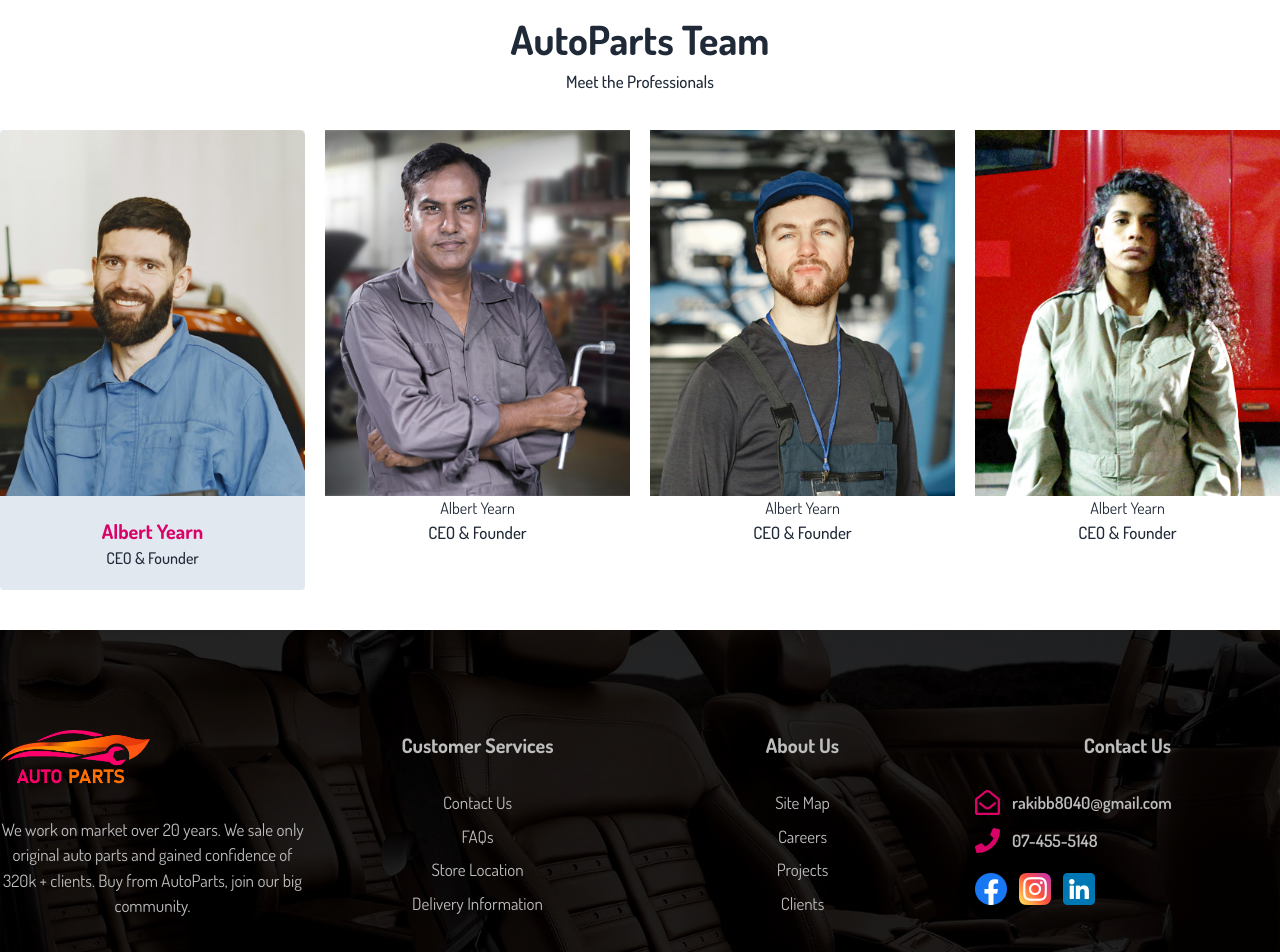
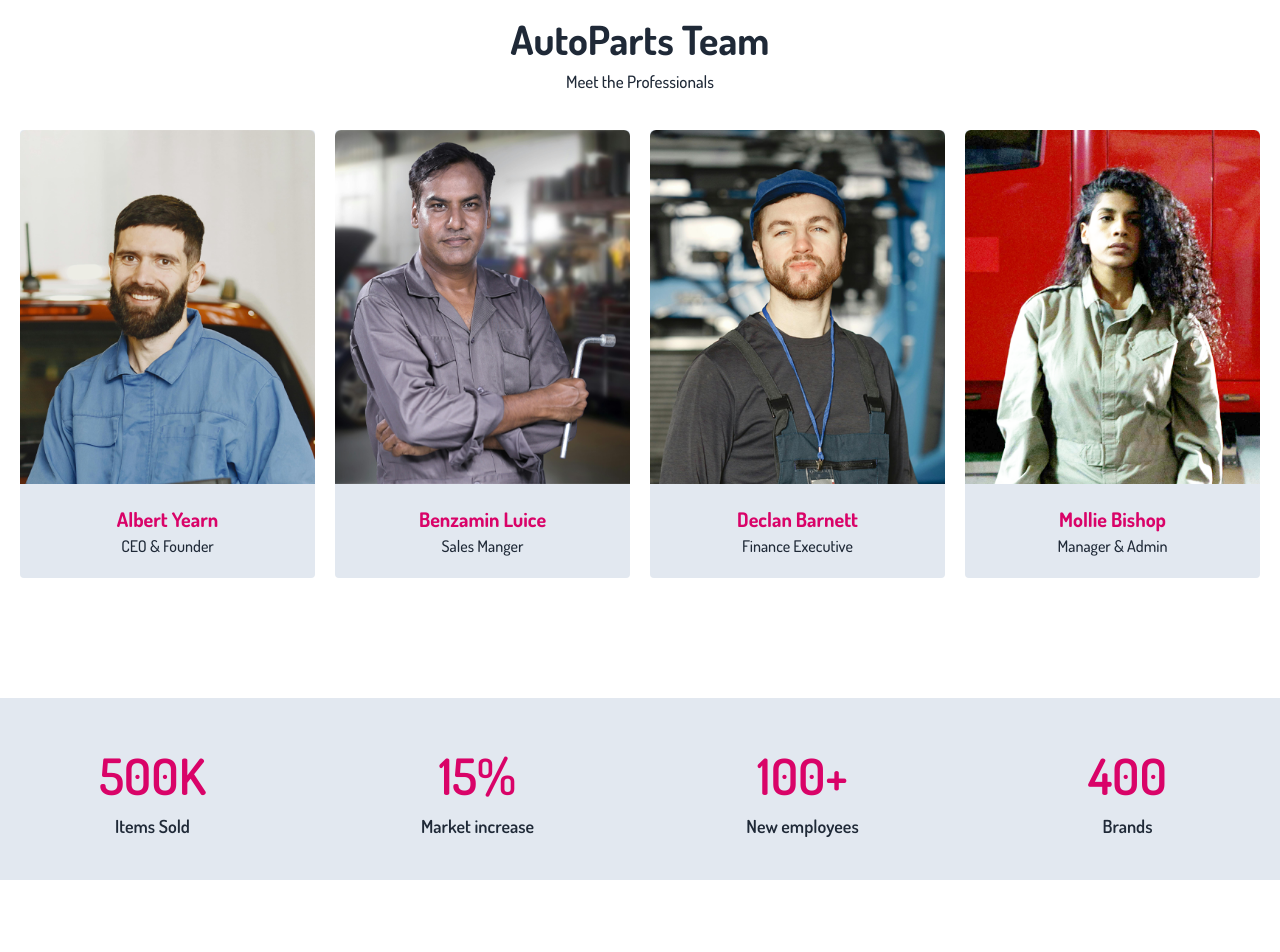
Before and after one commit to Rakib86547/AutoParts-Client, a React (Vite) app: page /about in a window 1280 px wide. Shown: the part 660-1612 px from the top of the page. Built offline with nearby package versions, Linux system fonts and the light colour scheme.

Commit message:
complete about page

```diff
--- a/package.json
+++ b/package.json
@@ -13,6 +13,7 @@
     "localforage": "^1.10.0",
     "match-sorter": "^6.3.4",
     "react": "^18.2.0",
+    "react-countup": "^6.5.3",
     "react-dom": "^18.2.0",
     "react-hook-form": "^7.51.1",
     "react-icons": "^5.0.1",
--- a/src/App.css
+++ b/src/App.css
@@ -112,16 +112,12 @@ ul.menu-list-box li {
   opacity: 0.7;
 }
 
-.box-container {
-  transition: all .3s;
-}
-
-.team-social-icon-box{
+ .team-social-icon-box{
   visibility: hidden;
 }
 
-.box-container:hover .team-social-icon-box{
-  transform: translateY(-100px);
-  transition: all .3s;
+ .box-container:hover .team-social-icon-box{
+  transform: translateX(0%);
   visibility: visible;
+  top: 50%;
 }
--- a/src/pages/About/About.jsx
+++ b/src/pages/About/About.jsx
@@ -9,6 +9,7 @@ import { FaFacebook, FaSkype } from "react-icons/fa";
 import { FaInstagram } from "react-icons/fa";
 import { FaLinkedin } from "react-icons/fa";
 import { FaXTwitter } from "react-icons/fa6";
+import CountUp from 'react-countup';
 import '../../App.css';
 
 const About = () => {
@@ -42,19 +43,19 @@ const About = () => {
                         </div>
                     </div>
 
-                    <div className='team-container mt-10'>
+                    <div className='team-container mt-10 max-[1280px]:px-5'>
                         <div>
                             <h1>AutoParts Team</h1>
                             <h3>Meet the Professionals</h3>
                         </div>
                         <div className='grid gap-5 md:grid-cols-2 lg:grid-cols-4 sm:grid-cols-2 mt-9 pb-10'>
-                            <div className='bg-slate-200 rounded box-container duration-300 relative'>
+                            <div className='bg-slate-200 rounded box-container duration-300 relative overflow-hidden'>
                                 <div className='relative'>
-                                    <figure><img className='object-cover rounded-t-md rounded-tr-md team-img' src={team1} alt='about us' /></figure>
+                                    <figure><img className='object-cover rounded-t-md rounded-tr-md team-img w-full' src={team1} alt='about us' /></figure>
                                     <div className="overlay"></div>
                                 </div>
 
-                                <div className='team-social-icon-box flex m-auto absolute justify-evenly text-[16px] w-[200px] left-0 right-0 duration-500 translate-y-[-100%]'>
+                                <div className='team-social-icon-box flex m-auto absolute translate-x-[-125%] top-[50%] justify-evenly text-[16px] w-[200px] left-0 right-0 duration-500 '>
                                     <a href='#' className='p-[6px] bg-[#1F2937] text-white hover:bg-[#D90368] duration-500 rounded-full'><FaFacebook className='de' /></a>
                                     <a href='#' className='p-[6px] bg-[#1F2937] text-white hover:bg-[#D90368] duration-500 rounded-full'><FaInstagram /></a>
                                     <a href='#' className='p-[6px] bg-[#1F2937] text-white hover:bg-[#D90368] duration-500 rounded-full'><FaLinkedin /></a>
@@ -67,29 +68,103 @@ const About = () => {
                                 </div>
 
                             </div>
+                            <div className='bg-slate-200 rounded box-container duration-300 relative overflow-hidden'>
+                                <div className='relative'>
+                                    <figure><img className='object-cover rounded-t-md rounded-tr-md team-img w-full' src={team2} alt='about us' /></figure>
+                                    <div className="overlay"></div>
+                                </div>
 
-                            <div>
-                                <figure><img src={team2} alt='about us' /></figure>
-                                <div>
-                                    <h2>Albert Yearn</h2>
-                                    <h3>CEO & Founder</h3>
+                                <div className='team-social-icon-box flex m-auto absolute translate-x-[-125%] top-[50%] justify-evenly text-[16px] w-[200px] left-0 right-0 duration-500 '>
+                                    <a href='#' className='p-[6px] bg-[#1F2937] text-white hover:bg-[#D90368] duration-500 rounded-full'><FaFacebook className='de' /></a>
+                                    <a href='#' className='p-[6px] bg-[#1F2937] text-white hover:bg-[#D90368] duration-500 rounded-full'><FaInstagram /></a>
+                                    <a href='#' className='p-[6px] bg-[#1F2937] text-white hover:bg-[#D90368] duration-500 rounded-full'><FaLinkedin /></a>
+                                    <a href='#' className='p-[6px] bg-[#1F2937] text-white hover:bg-[#D90368] duration-500 rounded-full'><FaXTwitter /></a>
+                                    <a href='#' className='p-[6px] bg-[#1F2937] text-white hover:bg-[#D90368] duration-500 rounded-full'><FaSkype /></a>
                                 </div>
+                                <div className='py-5'>
+                                    <h2 className='text-[20px] font-bold text-[#D90368]'>Benzamin Luice</h2>
+                                    <h3 className='text-[16px]'>Sales Manger</h3>
+                                </div>
+
                             </div>
-                            <div>
-                                <figure><img src={team3} alt='about us' /></figure>
-                                <div>
-                                    <h2>Albert Yearn</h2>
-                                    <h3>CEO & Founder</h3>
+                            <div className='bg-slate-200 rounded box-container duration-300 relative overflow-hidden'>
+                                <div className='relative'>
+                                    <figure><img className='object-cover rounded-t-md rounded-tr-md team-img w-full' src={team3} alt='about us' /></figure>
+                                    <div className="overlay"></div>
                                 </div>
+
+                                <div className='team-social-icon-box flex m-auto absolute translate-x-[-125%] top-[50%] justify-evenly text-[16px] w-[200px] left-0 right-0 duration-500 '>
+                                    <a href='#' className='p-[6px] bg-[#1F2937] text-white hover:bg-[#D90368] duration-500 rounded-full'><FaFacebook className='de' /></a>
+                                    <a href='#' className='p-[6px] bg-[#1F2937] text-white hover:bg-[#D90368] duration-500 rounded-full'><FaInstagram /></a>
+                                    <a href='#' className='p-[6px] bg-[#1F2937] text-white hover:bg-[#D90368] duration-500 rounded-full'><FaLinkedin /></a>
+                                    <a href='#' className='p-[6px] bg-[#1F2937] text-white hover:bg-[#D90368] duration-500 rounded-full'><FaXTwitter /></a>
+                                    <a href='#' className='p-[6px] bg-[#1F2937] text-white hover:bg-[#D90368] duration-500 rounded-full'><FaSkype /></a>
+                                </div>
+                                <div className='py-5'>
+                                    <h2 className='text-[20px] font-bold text-[#D90368]'>Declan Barnett</h2>
+                                    <h3 className='text-[16px]'>Finance Executive</h3>
+                                </div>
+
                             </div>
-                            <div>
-                                <figure><img src={team4} alt='about us' /></figure>
-                                <div>
-                                    <h2>Albert Yearn</h2>
-                                    <h3>CEO & Founder</h3>
+                            <div className='bg-slate-200 rounded box-container duration-300 relative overflow-hidden'>
+                                <div className='relative'>
+                                    <figure><img className='object-cover rounded-t-md rounded-tr-md team-img w-full' src={team4} alt='about us' /></figure>
+                                    <div className="overlay"></div>
                                 </div>
+
+                                <div className='team-social-icon-box flex m-auto absolute translate-x-[-125%] top-[50%] justify-evenly text-[16px] w-[200px] left-0 right-0 duration-500 '>
+                                    <a href='#' className='p-[6px] bg-[#1F2937] text-white hover:bg-[#D90368] duration-500 rounded-full'><FaFacebook className='de' /></a>
+                                    <a href='#' className='p-[6px] bg-[#1F2937] text-white hover:bg-[#D90368] duration-500 rounded-full'><FaInstagram /></a>
+                                    <a href='#' className='p-[6px] bg-[#1F2937] text-white hover:bg-[#D90368] duration-500 rounded-full'><FaLinkedin /></a>
+                                    <a href='#' className='p-[6px] bg-[#1F2937] text-white hover:bg-[#D90368] duration-500 rounded-full'><FaXTwitter /></a>
+                                    <a href='#' className='p-[6px] bg-[#1F2937] text-white hover:bg-[#D90368] duration-500 rounded-full'><FaSkype /></a>
+                                </div>
+                                <div className='py-5'>
+                                    <h2 className='text-[20px] font-bold text-[#D90368]'>Mollie Bishop</h2>
+                                    <h3 className='text-[16px]'>Manager & Admin</h3>
+                                </div>
+
                             </div>
 
+                        </div>
+                    </div>
+                </div>
+            </div>
+
+            <div className='bg-slate-200 py-10 my-[80px] max-[1024px]:hidden'>
+                <div className='parent-container'>
+                    <div className='grid gap-5 lg:grid-cols-4 md:grid-cols-2 sm:grid-cols-1'>
+                        <div>
+                            <CountUp
+                                end={500}
+                                suffix='K'
+                                className='text-[50px] font-semibold text-[#D90368]'
+                            />
+                            <h4 className='text-[18px] font-semibold'>Items Sold</h4>
+                        </div>
+                        <div>
+                            <CountUp
+                                end={15}
+                                suffix='%'
+                                className='text-[50px] font-semibold text-[#D90368]'
+                            />
+                            <h4 className='text-[18px] font-semibold'>Market increase</h4>
+                        </div>
+                        <div>
+                            <CountUp
+                                end={100}
+                                suffix='+'
+                                className='text-[50px] font-semibold text-[#D90368]'
+                            />
+                            <h4 className='text-[18px] font-semibold'>New employees</h4>
+                        </div>
+                        <div>
+                            <CountUp
+                                end={400}
+                                suffix=''
+                                className='text-[50px] font-semibold text-[#D90368]'
+                            />
+                            <h4 className='text-[18px] font-semibold'>Brands</h4>
                         </div>
                     </div>
                 </div>
```
Also changed, not shown: 1 other file (tests, documents, lock files or other folders).
